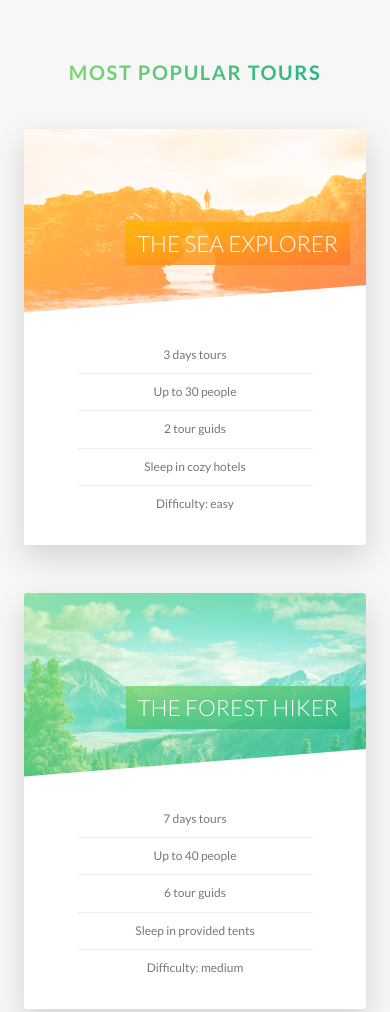
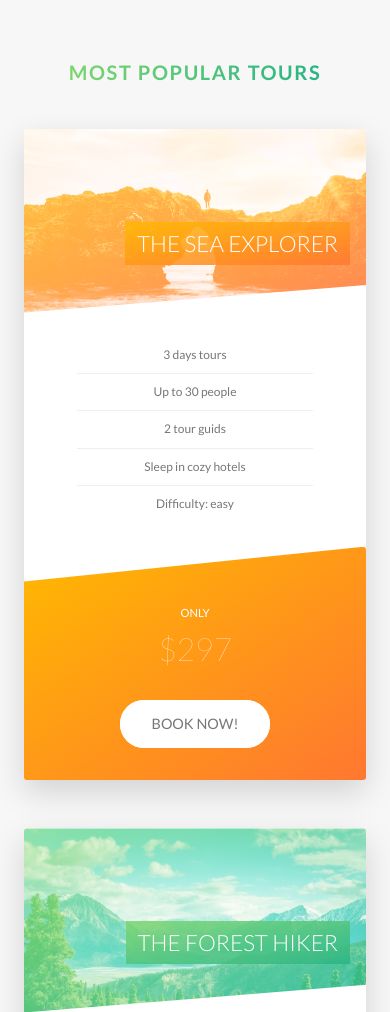
Before and after one commit to StevanCakic/CSSNatours, a website: page index.html in a window 390 px wide. Shown: the part 2642-3654 px from the top of the page. Drawn offline with Linux system fonts and the light colour scheme.

Commit message:
media queries for tours stories and booking sections

```diff
--- a/sass/components/_card.scss
+++ b/sass/components/_card.scss
@@ -30,7 +30,6 @@
           $color-secondary-dark
         );
       }
-
       &-2 {
         background-image: linear-gradient(
           to right bottom,
@@ -38,7 +37,6 @@
           $color-primary-dark
         );
       }
-
       &-3 {
         background-image: linear-gradient(
           to right bottom,
@@ -63,7 +61,6 @@
     clip-path: polygon(0 0, 100% 0, 100% 85%, 0 100%);
     border-top-left-radius: 0.3rem;
     border-top-right-radius: 0.3rem;
-
     &--1 {
       background-image: linear-gradient(
           to right bottom,
@@ -165,4 +162,41 @@
     font-size: 6rem;
     font-weight: 100;
   }
+  @include respond(tab-port) {
+    height: auto;
+    border-radius: 0.3rem;
+    background-color: $color-white;
+    box-shadow: 0 1.5rem 4rem rgba($color-black, 0.15);
+    &__side {
+      height: auto;
+      position: relative;
+      box-shadow: none;
+      &--back {
+        transform: rotateY(0);
+        clip-path: polygon(0 15%, 100% 0, 100% 100%, 0% 100%);
+      }
+    }
+    &:hover &__side--front {
+      transform: rotateY(0);
+    } // BACK side styling
+
+    .card-details {
+      padding: 1rem 3rem;
+    }
+
+    &__cta {
+      position: relative;
+      top: 0;
+      left: 0;
+      transform: translate(0);
+      width: 100%;
+      padding: 7rem 4rem 4rem 4rem;
+    }
+    &__price-box {
+      margin-bottom: 3rem;
+    }
+    &__price-value {
+      font-size: 4rem;
+    }
+  }
 }
--- a/sass/components/_form.scss
+++ b/sass/components/_form.scss
@@ -15,6 +15,10 @@
     width: 90%;
     display: block;
     transition: all 0.3s;
+
+    @include respond(tab-port) {
+      width: 100%;
+    }
 
     &:focus {
       outline: none;
@@ -49,6 +53,11 @@
   &__radio-group {
     width: 49%;
     display: inline-block;
+
+    @include respond(tab-port) {
+      width: 100%;
+      margin-bottom: 2rem;
+    }
   }
 
   &__radio-input {
--- a/sass/components/_story.scss
+++ b/sass/components/_story.scss
@@ -8,6 +8,16 @@
   padding-left: 9rem;
   font-size: $default-font-size;
   transform: skewX(-12deg);
+
+  @include respond(tab-port) {
+    width: 100%;
+    padding: 4rem;
+    padding-left: 7rem;
+  }
+
+  @include respond(phone) {
+    transform: skewX(0);
+  }
 
   & > * {
     transform: skewX(12deg);
@@ -23,6 +33,10 @@
     clip-path: circle(50% at 50% 50%);
     transform: translateX(-3rem) skewX(12deg);
     position: relative;
+
+    @include respond(phone) {
+      transform: translateX(-3rem) skewX(0);
+    }
   }
 
   &__img {
@@ -34,6 +48,10 @@
 
   &__text {
     transform: skewX(12deg);
+
+    @include respond(phone) {
+      transform: skewX(0);
+    }
   }
 
   &__caption {
--- a/sass/pages/_home.scss
+++ b/sass/pages/_home.scss
@@ -68,13 +68,36 @@
       transparent 50%
     ),
     url("../img/nat-10.jpg");
-  background-size: cover;
+  background-size: 100%;
   border-radius: 0.3rem;
   box-shadow: 0 1.5rem 4rem rgba($color-black, 0.2);
-  height: 50rem;
-
+  @include respond(tab-land) {
+    background-image: linear-gradient(
+        105deg,
+        rgba($color-white, 0.9) 0%,
+        rgba($color-white, 0.9) 65%,
+        transparent 65%
+      ),
+      url("../img/nat-10.jpg");
+    background-size: cover;
+  }
+  @include respond(tab-port) {
+    background-image: linear-gradient(
+        to right,
+        rgba($color-white, 0.9) 0%,
+        rgba($color-white, 0.9) 100%
+      ),
+      url("../img/nat-10.jpg");
+    background-size: cover;
+  }
   &__form {
     width: 50%;
     padding: 6rem;
+    @include respond(tab-land) {
+      width: 70%;
+    }
+    @include respond(tab-port) {
+      width: 100%;
+    }
   }
 }
```
Also changed, not shown: css/style.css.
